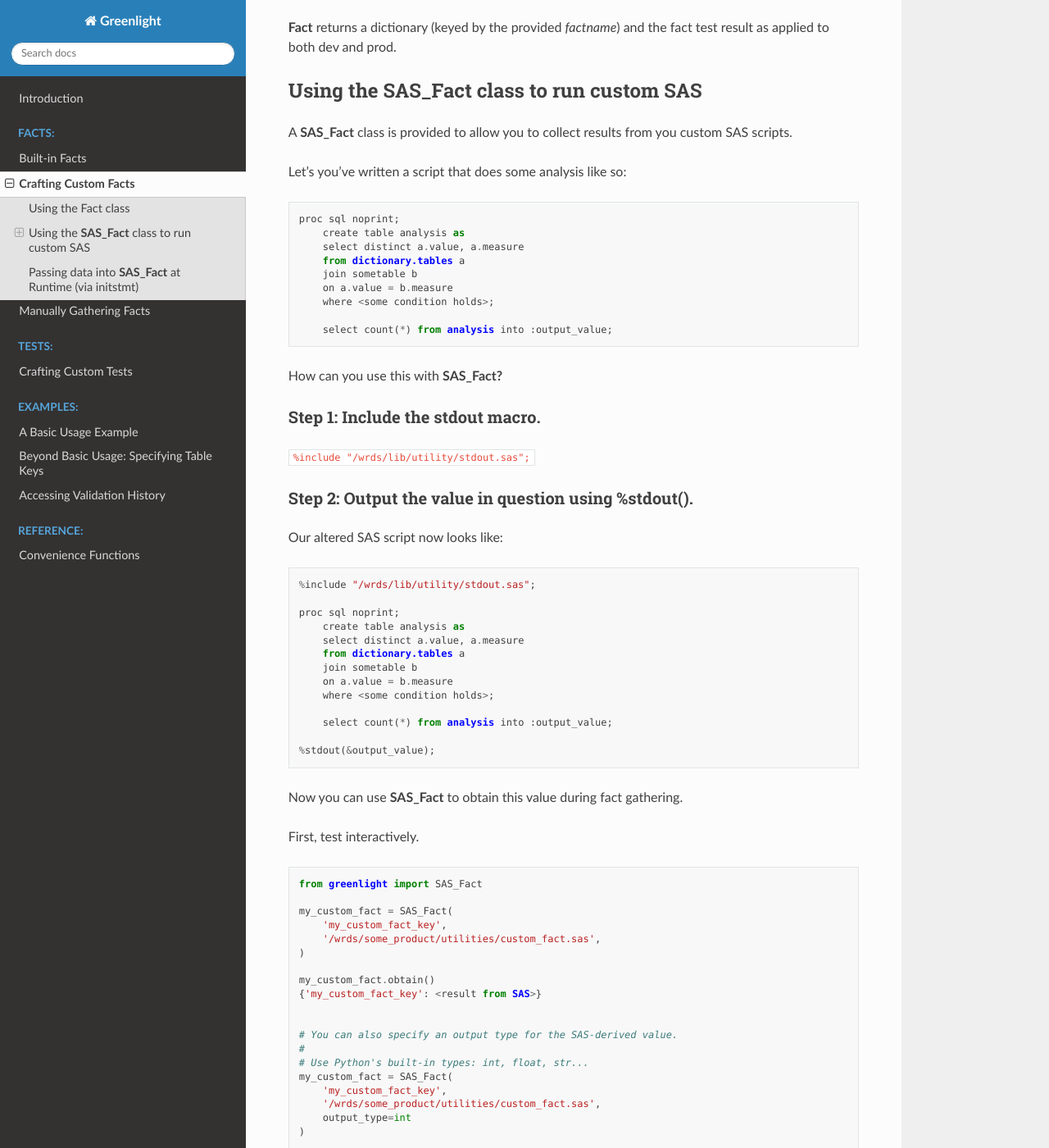
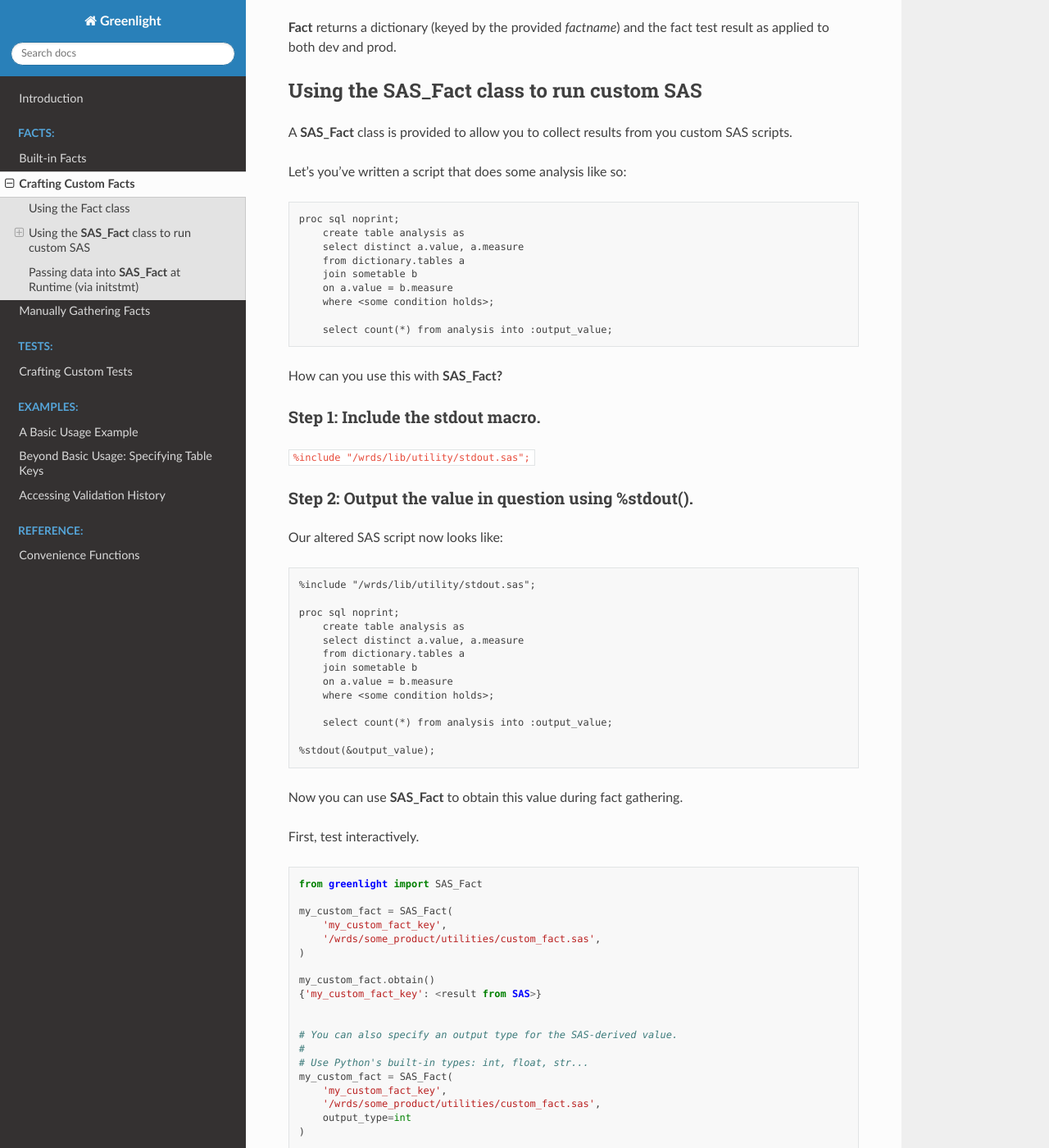
Before and after one commit to joedougherty/glight-docs, a Sphinx documentation site: the page built from docs/src/crafting_custom_facts.rst, in a window 1280 px wide and 1400 px high, scrolled down 906 px. Shown: the whole window at 82% size. Built offline with Sphinx 7.4.7 and the Read the Docs theme 2.0.0, drawn with Linux system fonts in a browser that asks for light colours.

Commit message:
specifies code-block:: rst for SAS

```diff
--- a/docs/src/crafting_custom_facts.rst
+++ b/docs/src/crafting_custom_facts.rst
@@ -60,7 +60,7 @@
 
 Let's you've written a script that does some analysis like so:
 
-.. code-block::
+.. code-block:: rst
 
 	proc sql noprint;
             create table analysis as
@@ -86,7 +86,7 @@
 Our altered SAS script now looks like:
 
 
-.. code-block::
+.. code-block:: rst
 
 	%include "/wrds/lib/utility/stdout.sas";
 
```
Also changed, not shown: 4 other files.
